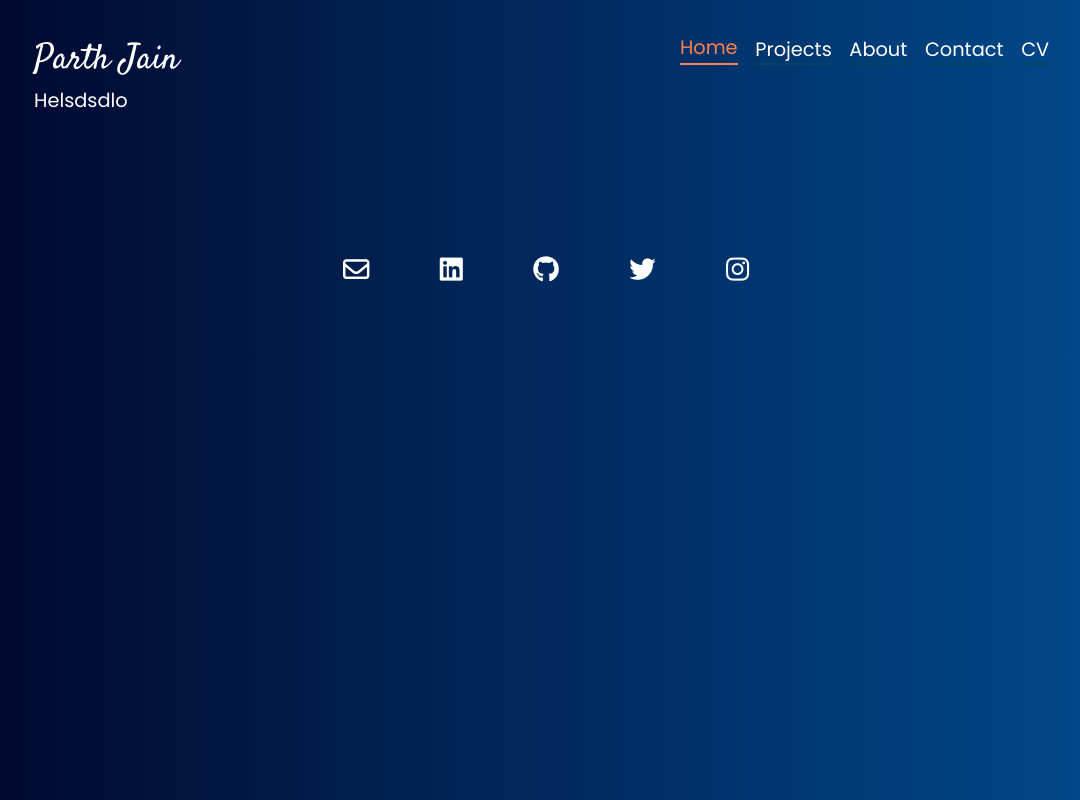
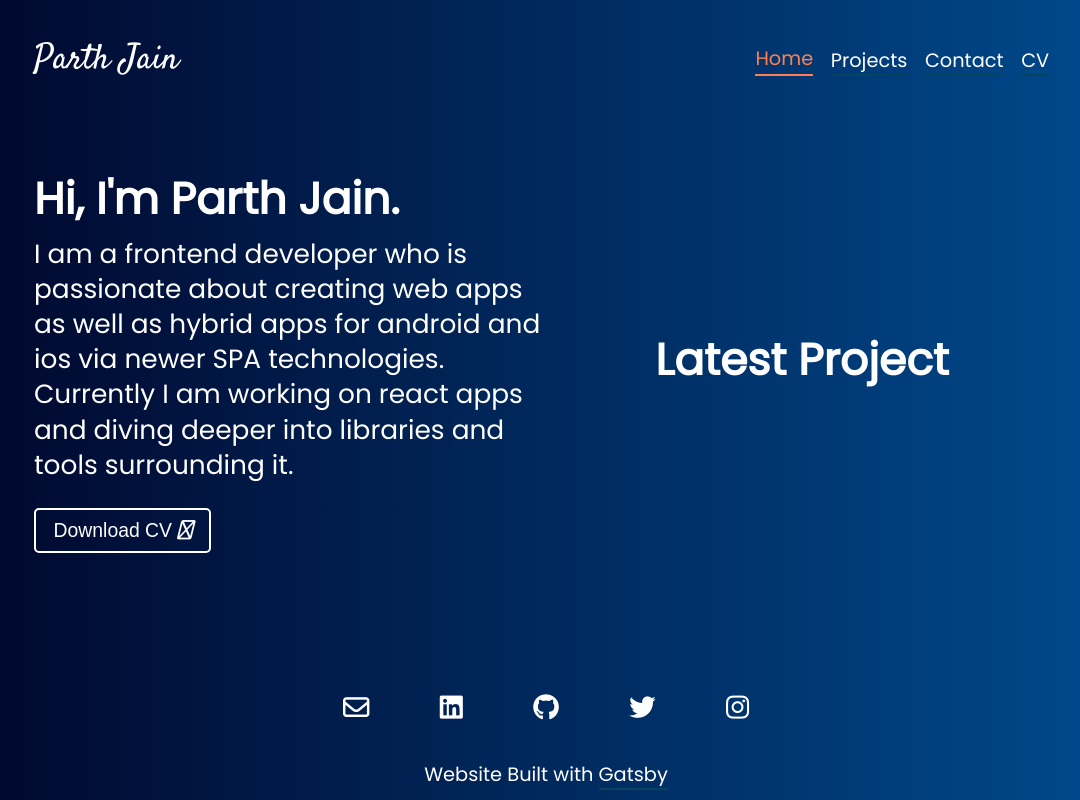
Before and after one commit to parthjain0/old-portfolio, a Gatsby site: page / in a window 1280 px wide. Shown: the whole page, without its empty margins (94-1174 px from the left). Built offline with nearby package versions, Linux system fonts and the light colour scheme; Gatsby itself is replaced by a stand-in of ours.

Commit message:
homepage almost done

```diff
--- a/gatsby-browser.js
+++ b/gatsby-browser.js
@@ -1,4 +1,2 @@
 import '@fontsource/poppins';
 import '@fontsource/satisfy';
-// import '@fontsource/poppins/700.css';
-// import '@fontsource/poppins/900.css';
--- a/gatsby-config.js
+++ b/gatsby-config.js
@@ -11,5 +11,12 @@ module.exports = {
     'gatsby-plugin-image',
     'gatsby-plugin-sharp',
     'gatsby-plugin-styled-components',
+    {
+      resolve: `gatsby-source-filesystem`,
+      options: {
+        name: `projects`,
+        path: `${__dirname}/src/projects/`,
+      },
+    },
   ],
 };
--- a/package.json
+++ b/package.json
@@ -17,16 +17,14 @@
   "dependencies": {
     "@fontsource/poppins": "^4.5.0",
     "@fontsource/satisfy": "^4.5.0",
-    "@mdx-js/mdx": "^1.6.22",
-    "@mdx-js/react": "^1.6.22",
     "babel-plugin-styled-components": "^2.0.2",
     "gatsby": "^4.4.0",
     "gatsby-plugin-image": "^2.4.0",
-    "gatsby-plugin-mdx": "^3.4.0",
     "gatsby-plugin-react-helmet": "^5.4.0",
     "gatsby-plugin-sharp": "^4.4.0",
     "gatsby-plugin-styled-components": "^5.4.0",
     "gatsby-source-filesystem": "^4.4.0",
+    "gatsby-transformer-remark": "^5.4.0",
     "gatsby-transformer-sharp": "^4.4.0",
     "react": "^17.0.1",
     "react-dom": "^17.0.1",
--- a/src/components/Layout.jsx
+++ b/src/components/Layout.jsx
@@ -8,7 +8,8 @@ import favicon from '../images/favicon.png';
 
 const GlobalStyle = createGlobalStyle`
   *{
-    font-family: 'Poppins', sans-serif;
+    margin: 0;
+    padding: 0;
     font-size: 1.1rem;
     color: white;
   }
@@ -16,7 +17,11 @@ const GlobalStyle = createGlobalStyle`
     margin: 2rem auto;
     padding: 0;
     width: 80%;
+    font-family: 'Poppins', sans-serif;
     background: linear-gradient(to right, #000428, #004e92);
+  }
+  h1{
+    font-size: 2.5rem;
   }
   h2{
     font-size: 2rem;
@@ -25,6 +30,18 @@ const GlobalStyle = createGlobalStyle`
     body{
       width: 95%;
     }
+  }
+  footer{
+    text-align: center;
+  }
+  footer a{
+    text-decoration: none;
+    border-bottom: 2px solid #05445e;
+    transition: all 150ms;
+  }
+  footer a:hover{
+    border-bottom: 2px solid coral;
+    color: coral;
   }
 `;
 
@@ -60,6 +77,16 @@ const Layout = ({ children }) => {
       <Navbar />
       <main>{children}</main>
       <Social />
+      <footer>
+        Website Built with{' '}
+        <a
+          href="https://www.gatsbyjs.com/"
+          target="_blank"
+          rel="noopener noreferrer"
+        >
+          Gatsby
+        </a>
+      </footer>
     </React.Fragment>
   );
 };
--- a/src/components/Navbar.jsx
+++ b/src/components/Navbar.jsx
@@ -6,7 +6,7 @@ import CustomLink from './CustomLink';
 const NavbarStyled = styled.div`
   display: flex;
   justify-content: space-between;
-
+  align-items: center;
   .logo {
     font-family: 'Satisfy', sans-serif;
     text-decoration: none;
@@ -41,7 +41,6 @@ const Navbar = () => {
       <div className="nav-menu">
         <CustomLink to="/">Home</CustomLink>
         <CustomLink to="/projects">Projects</CustomLink>
-        <CustomLink to="/about">About</CustomLink>
         <CustomLink to="/contact">Contact</CustomLink>
         <a
           href="https://drive.google.com/file/d/1c67siIix-DnkIqfjO7ekG7vqKDoX3J77/view?usp=sharing"
--- a/src/components/Social.jsx
+++ b/src/components/Social.jsx
@@ -2,7 +2,7 @@ import React from 'react';
 import styled from 'styled-components';
 
 const SocialStyled = styled.div`
-  margin: 8rem auto 4rem;
+  margin: 8rem auto 2rem;
   display: flex;
   justify-content: center;
   div {
--- a/src/pages/index.jsx
+++ b/src/pages/index.jsx
@@ -1,10 +1,71 @@
 import React from 'react';
+import styled from 'styled-components';
 import Layout from '../components/Layout';
 
+const IndexStyled = styled.div`
+  display: flex;
+  justify-content: space-between;
+  align-items: center;
+  margin-top: 10vh;
+  > div {
+    flex: 1;
+  }
+  .info p {
+    font-size: 1.5rem;
+    margin: 0.25rem 0 1.5rem;
+    line-height: 2rem;
+  }
+  button {
+    background: transparent;
+    border: 2px solid white;
+    border-radius: 5px;
+    padding: 0.5rem 1rem;
+    transition: all 200ms ease-in-out;
+  }
+  button a,
+  button a i {
+    color: white;
+    text-decoration: none;
+    transition: all 200ms ease-in-out;
+  }
+  button:hover {
+    > a,
+    > a i {
+      color: #cecece;
+    }
+    border-color: #cecece;
+  }
+  .latestproj {
+    text-align: center;
+  }
+`;
 const Index = () => {
   return (
     <Layout>
-      <div>Helsdsdlo</div>
+      <IndexStyled>
+        <div className="info">
+          <h1>Hi, I'm Parth Jain.</h1>
+          <p>
+            I am a frontend developer who is passionate about creating web apps
+            as well as hybrid apps for android and ios via newer SPA
+            technologies. Currently I am working on react apps and diving deeper
+            into libraries and tools surrounding it.
+          </p>
+          <button type="submit">
+            <a
+              href="https://drive.google.com/file/d/1c67siIix-DnkIqfjO7ekG7vqKDoX3J77/view?usp=sharing"
+              target="_blank"
+              rel="noopener noreferrer"
+              download
+            >
+              Download CV <i class="fas fa-angle-double-down"></i>
+            </a>
+          </button>
+        </div>
+        <div className="latestproj">
+          <h1>Latest Project</h1>
+        </div>
+      </IndexStyled>
     </Layout>
   );
 };
```
Also changed, not shown: src/pages/about.jsx (deleted, +0 -8 lines), src/pages/contact.jsx (+9 -2 lines), src/pages/projects/index.jsx (+12 -0 lines), src/projects/loan-calculator.md (added, +5 -0 lines), src/projects/loan-calculator.mdx (deleted), src/projects/to-do-app.md (added), src/projects/to-do-app.mdx (deleted), src/projects/wallpaper-app.md (added), src/projects/wallpaper-app.mdx (deleted), src/projects/weather-app.md (added), src/projects/weather-app.mdx (deleted), 1 other file.
